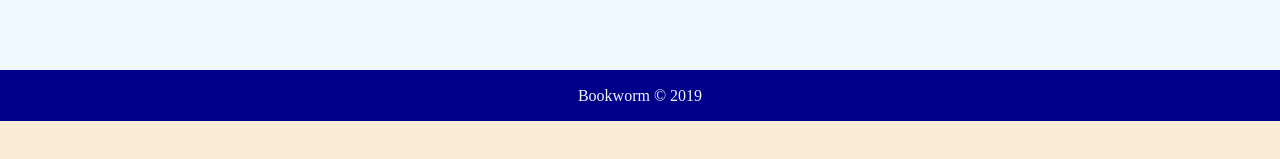
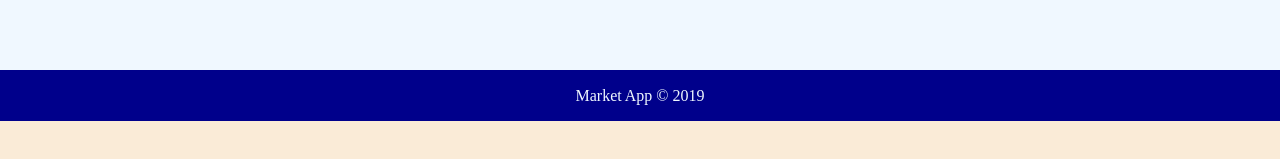
Before and after one commit to teamnone-finance/301-FrontEnd, a React (Create React App) app: page /search in a window 1280 px wide. Shown: the part 319-478 px from the top of the page. Built offline with nearby package versions, Linux system fonts and the light colour scheme.

Commit message:
footer <- market app name added

```diff
--- a/src/components/footer.js
+++ b/src/components/footer.js
@@ -6,7 +6,7 @@ export default class Footer extends React.Component {
 
   return (
     <footer>
-     <p>Bookworm &copy; 2019</p>
+     <p>Market App &copy; 2019</p>
     </footer>
   );
   }
```
